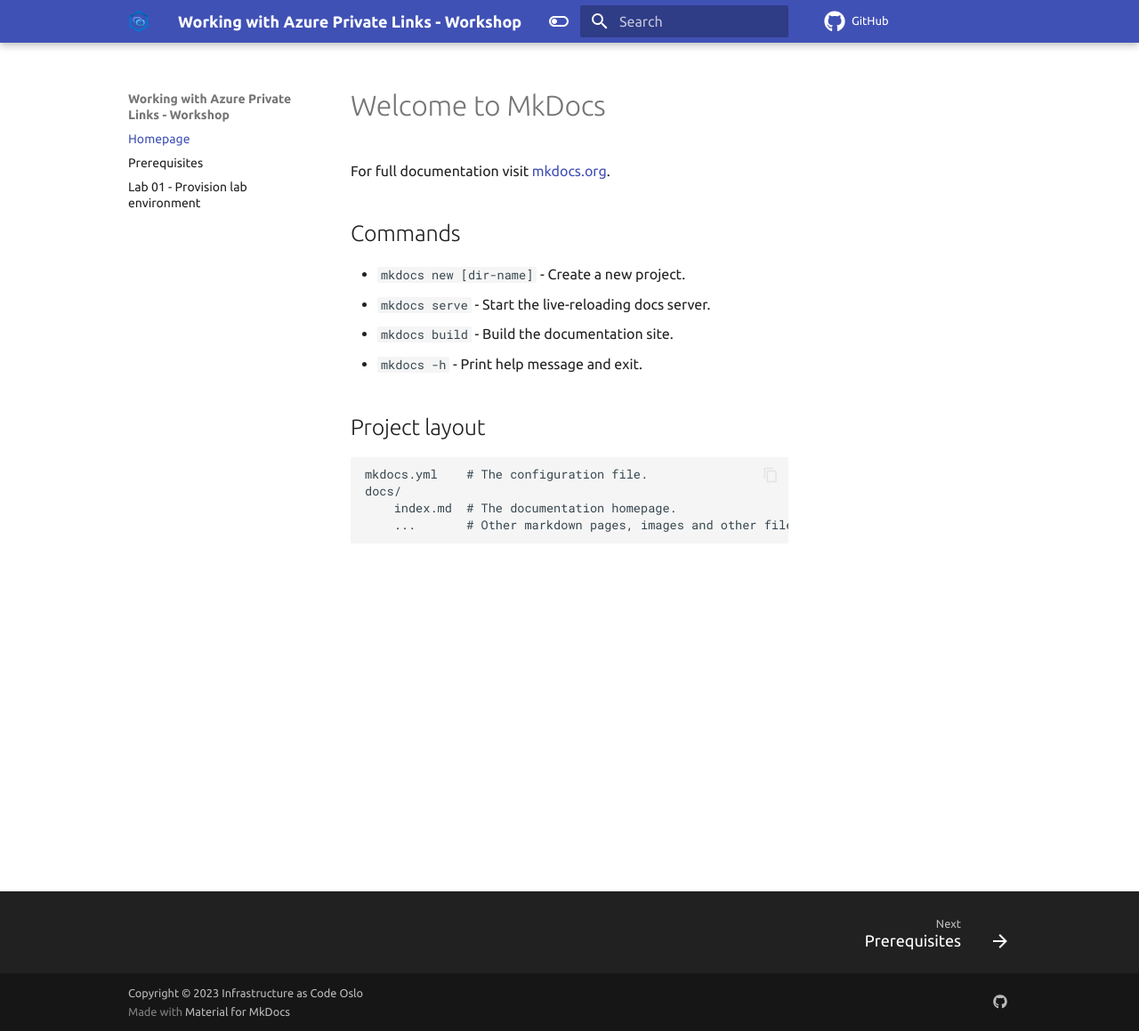
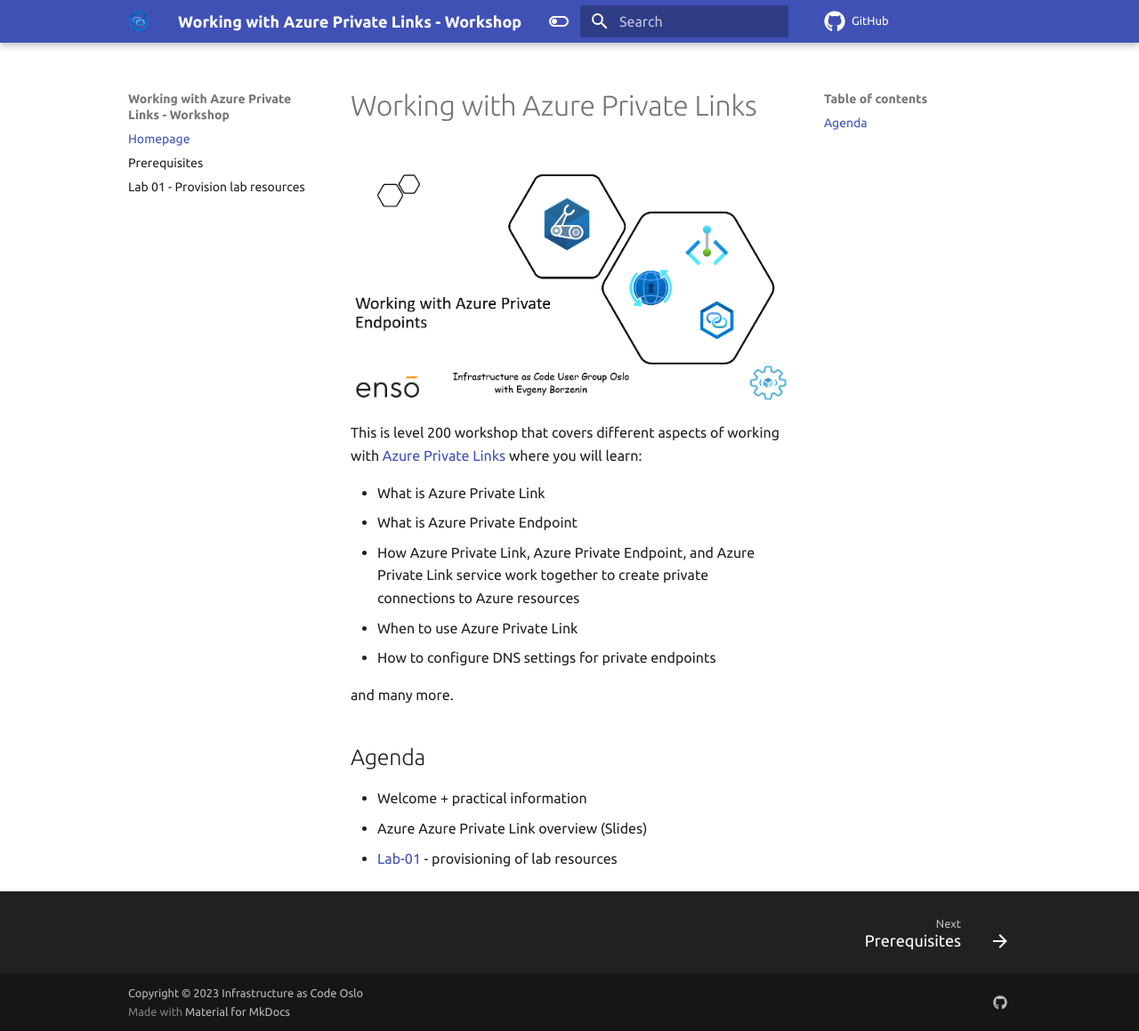
Before and after one commit to Infrastructure-AsCode/azure-private-links-labs, an MkDocs documentation site: the page built from docs/index.md, in a window 1280 px wide and 1159 px high. Shown: the whole window at 89% size. Built offline with MkDocs 1.6.1 and Material for MkDocs 9.7.7, drawn with Linux system fonts in a browser that asks for light colours; comment, search, counter and statistics services are not loaded.

Commit message:
Add logo and prerequisites

```diff
--- a/docs/index.md
+++ b/docs/index.md
@@ -1,17 +1,19 @@
-# Welcome to MkDocs
+# Working with Azure Private Links
 
-For full documentation visit [mkdocs.org](https://www.mkdocs.org).
+![logo](assets/images/logo.png)
 
-## Commands
+This is level 200 workshop that covers different aspects of working with [Azure Private Links](https://learn.microsoft.com/en-us/azure/private-link/private-link-overview) where you will learn:
 
-* `mkdocs new [dir-name]` - Create a new project.
-* `mkdocs serve` - Start the live-reloading docs server.
-* `mkdocs build` - Build the documentation site.
-* `mkdocs -h` - Print help message and exit.
+- What is Azure Private Link
+- What is Azure Private Endpoint
+- How Azure Private Link, Azure Private Endpoint, and Azure Private Link service work together to create private connections to Azure resources
+- When to use Azure Private Link
+- How to configure DNS settings for private endpoints
 
-## Project layout
+and many more.
 
-    mkdocs.yml    # The configuration file.
-    docs/
-        index.md  # The documentation homepage.
-        ...       # Other markdown pages, images and other files.
+## Agenda
+
+- Welcome + practical information
+- Azure Azure Private Link overview (Slides)
+- [Lab-01](labs/lab-01/index.md) - provisioning of lab resources
--- a/mkdocs.yml
+++ b/mkdocs.yml
@@ -5,7 +5,7 @@ site_author: Infrastructure as Code Oslo
 nav:
   - Homepage: index.md
   - Prerequisites: prerequisites.md
-  - Lab 01 - Provision lab environment: labs/lab-01/index.md
+  - Lab 01 - Provision lab resources: labs/lab-01/index.md
 
 theme:
   name: material
@@ -63,7 +63,7 @@ markdown_extensions:
   - attr_list
   - md_in_html
   - toc:
-      toc_depth: 1
+      toc_depth: 4
       permalink: true
 
 copyright: Copyright &copy; 2023 Infrastructure as Code Oslo
```
Also changed, not shown: docs/prerequisites.md (+4 -23 lines), docs/assets/images/logo.png (added), 3 other files.
